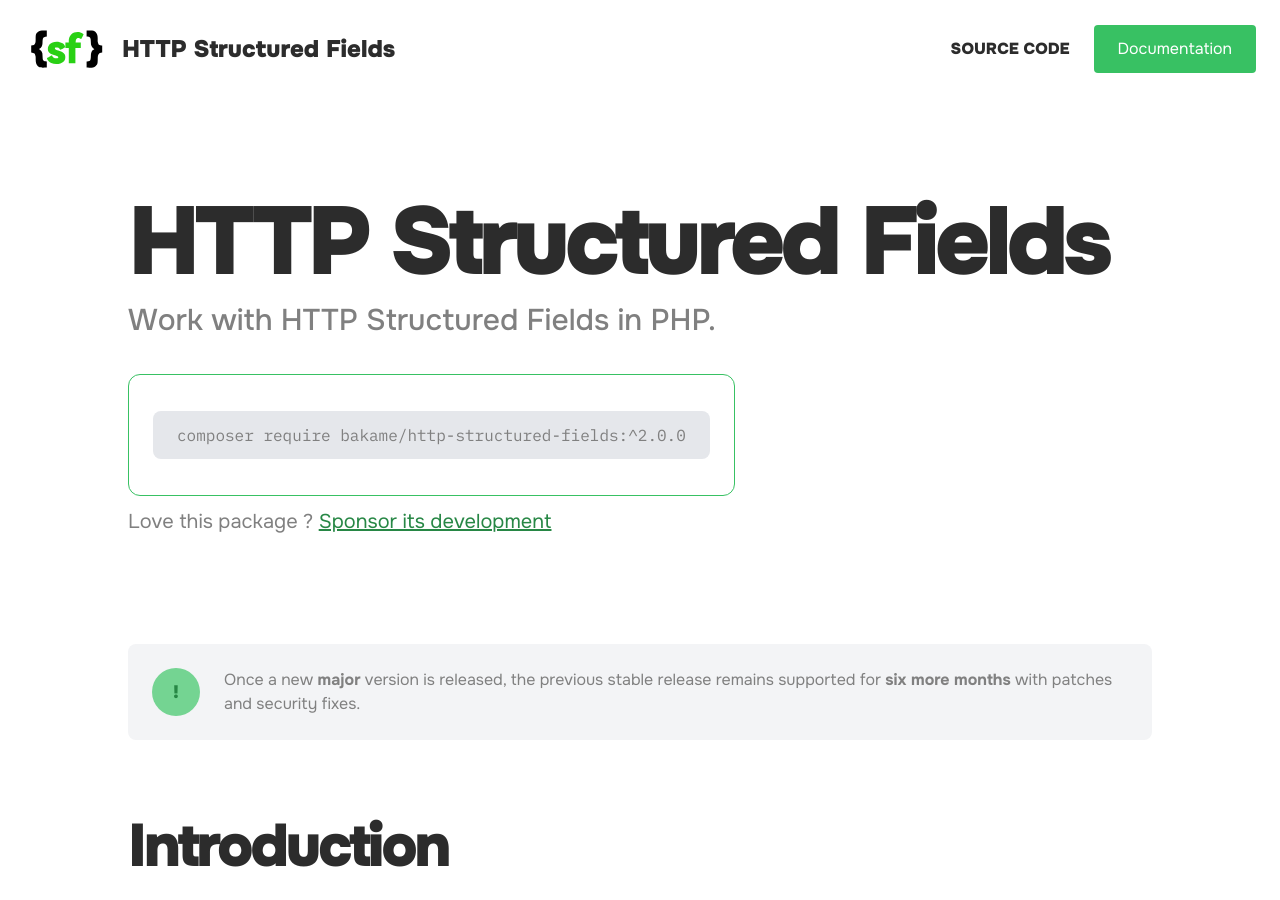
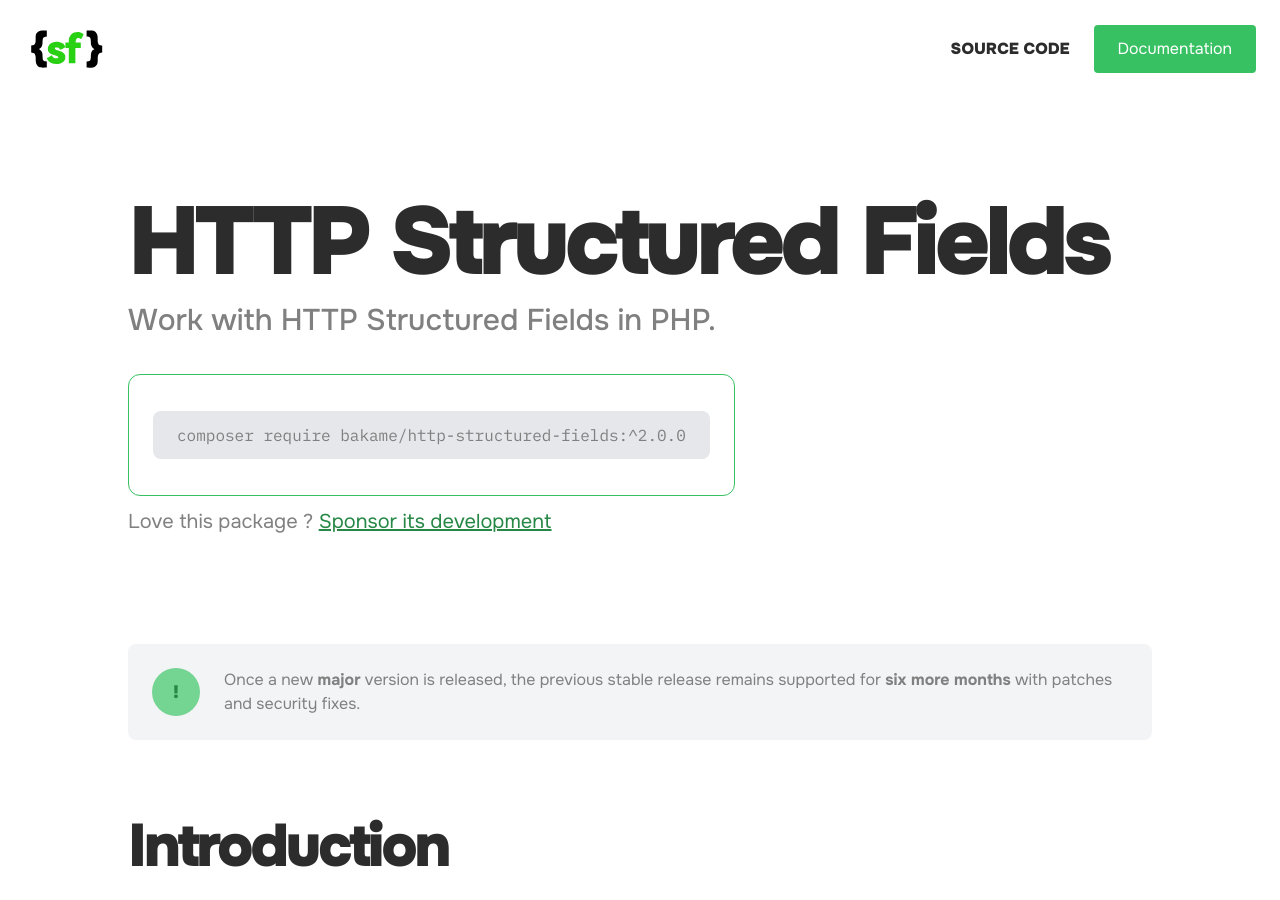
Before and after one commit to bakame-php/http-structured-fields, a Jekyll site: the page built from docs/index.md, in a window 1280 px wide and 900 px high. Built offline with Jekyll 4.4.1, drawn with Linux system fonts in a browser that asks for light colours; our own code applies the rules of GitHub Pages for plain Markdown files.

Commit message:
Improve mobile layout

```diff
--- a/docs/_layouts/homepage.html
+++ b/docs/_layouts/homepage.html
@@ -17,7 +17,6 @@
         <div class="flex gap-6 md:gap-0 md:flex-row justify-between md:items-center p-3 md:p-6 w-full max-w-7xl">
             <div class="flex items-center gap-2 sm:gap-3">
                 <img src="{{ site.baseurl }}/assets/img/httpsf-logo.svg" alt="Logo" class="w-[80px] sm:w-[60px] h-[40px] sm:h-[50px]"/>
-                <div class="font-black text-2xl">HTTP Structured Fields</div>
             </div>
             <div class="flex items-center gap-0 md:gap-0">
                 <a href="{{ site.data.project.repository_url }}" class="px-2 py-2 sm:px-6 sm:py-3 font-black text-md text-black-50 hover:text-csv-dark hover:underlines whitespace-nowrap">SOURCE CODE</a>
```
